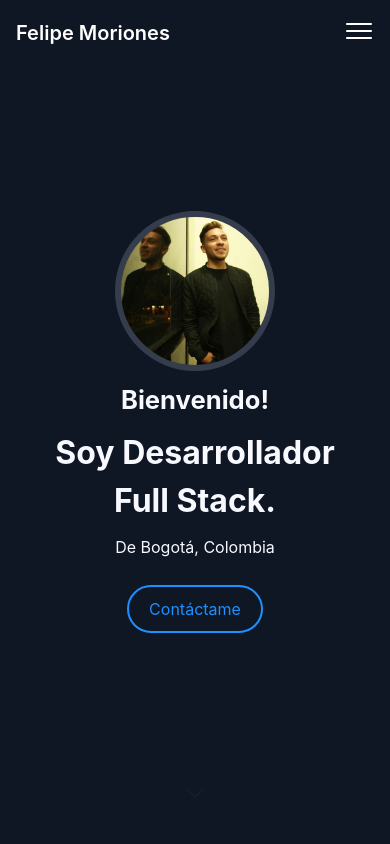
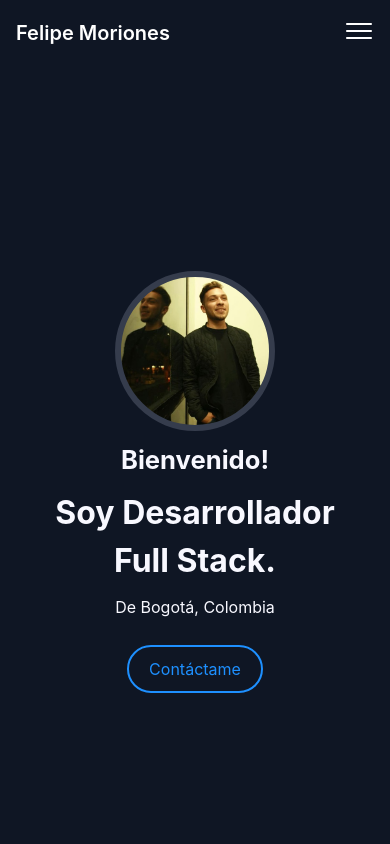
Before and after one commit to Moriones20/Portfolio, a React (Create React App) app in the folder portfolio/: page / in a window 390 px wide. Shown: the top 844 px of the page. Built offline with nearby package versions, Linux system fonts and the light colour scheme.

Commit message:
fixed image position and removed arrow in home @mediaquery

```diff
--- a/portfolio/src/App.css
+++ b/portfolio/src/App.css
@@ -43,5 +43,6 @@
 
   .mainHome {
     padding-left: 0px;
+    margin-top: 60px;
   }
 }
--- a/portfolio/src/components/home/home.module.css
+++ b/portfolio/src/components/home/home.module.css
@@ -121,4 +121,8 @@
   .contactCV button {
     font-size: 1rem;
   }
+
+  .iconHome {
+    display: none;
+  }
 }
```
